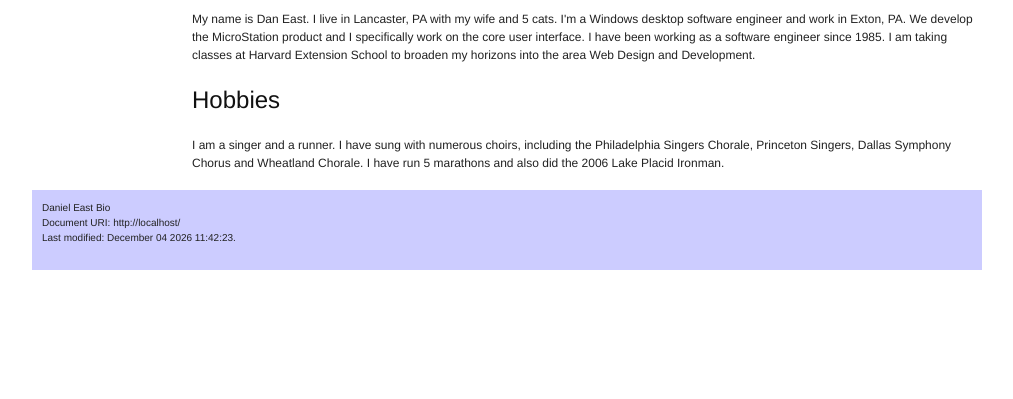
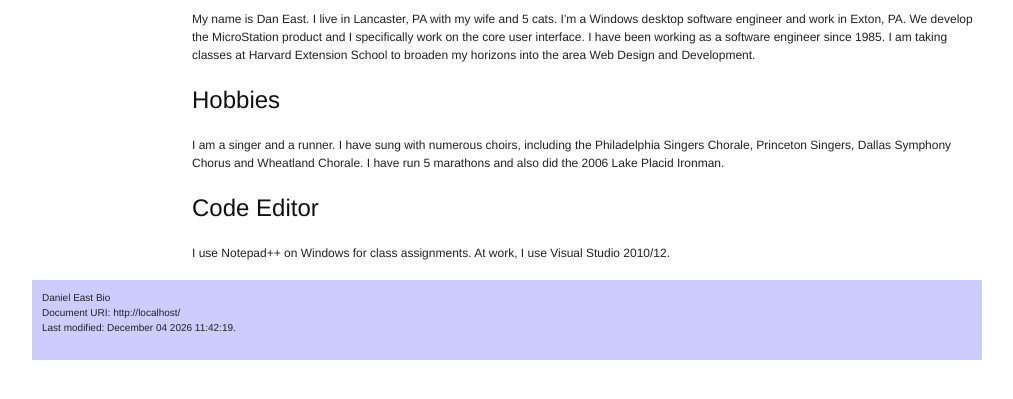
Before and after one commit to daneast915/p1.calendarte.biz, a PHP site: page / in a window 1280 px wide. Shown: the part 146-545 px from the top of the page, without its empty margins (133-1146 px from the left). Run offline with PHP 8.4, Linux system fonts and the light colour scheme; data that the repository does not hold is empty; some libraries are stand-ins or nearby versions.

Commit message:
Added the code editor

```diff
--- a/index.php
+++ b/index.php
@@ -31,6 +31,10 @@
 		Wheatland Chorale.
 		I have run 5 marathons and also did the 2006 Lake Placid Ironman.
 	</p>
+    <h2>Code Editor</h2>
+    <p>
+		I use Notepad++ on Windows for class assignments.  At work, I use Visual Studio 2010/12.
+	</p>
     </div>
   <?php include("includes/footer.php"); ?>
 </div>
```
